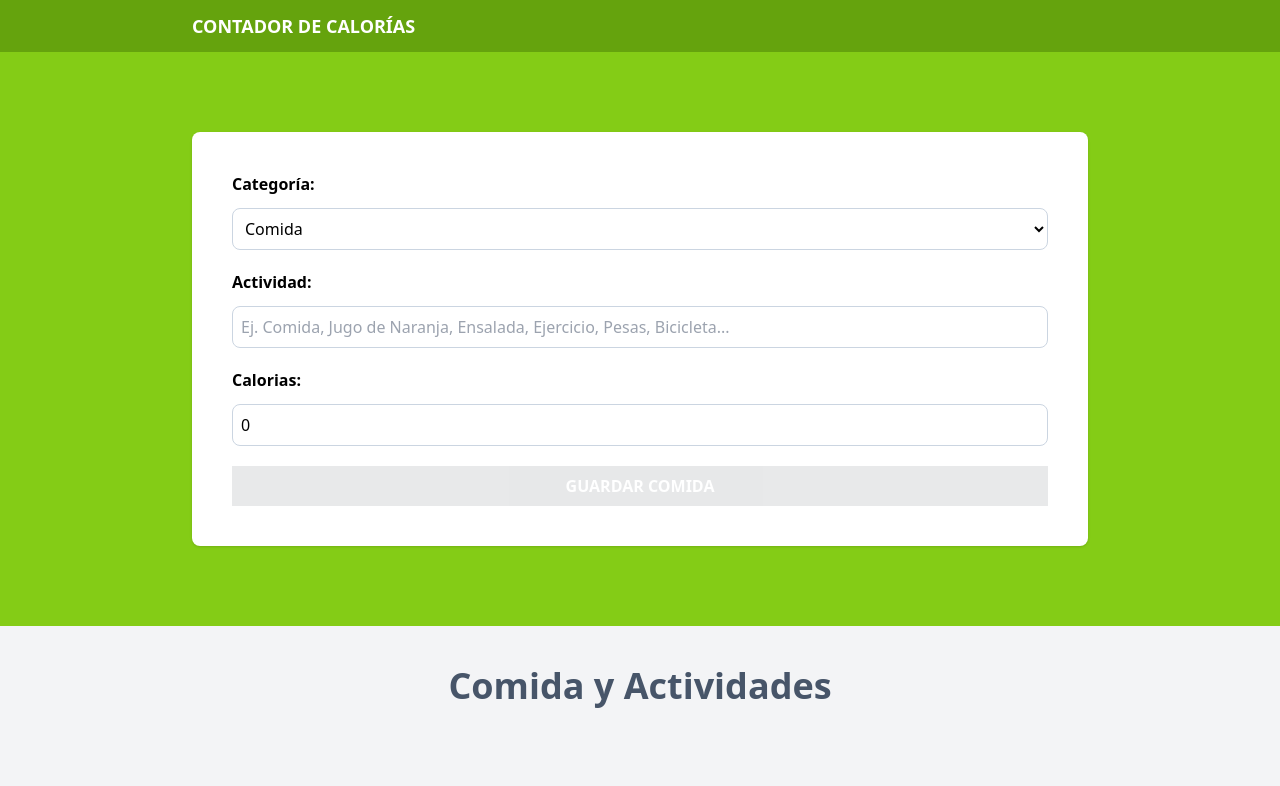
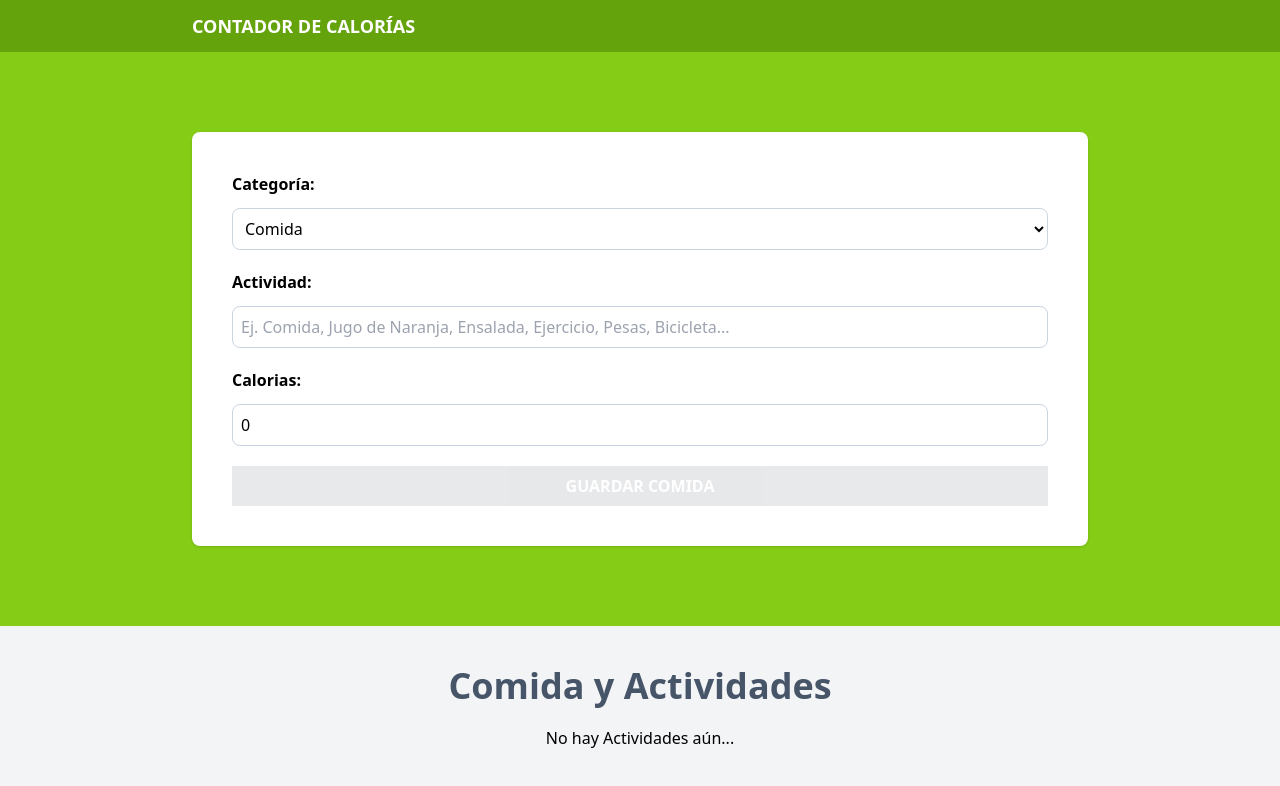
Before and after one commit to SamuelRguezSiverio/REACT-TYPESCRIPT-10-PROJECTS, a React (Vite) app in the folder 03_calorieTracker/: page / in a window 1280 px wide. Shown: the top 786 px of the page. Built offline with nearby package versions, Linux system fonts and the light colour scheme.

Commit message:
Delete function done and showing component when no activities

```diff
--- a/03_calorieTracker/src/App.tsx
+++ b/03_calorieTracker/src/App.tsx
@@ -18,13 +18,14 @@
 
       <section className="bg-lime-500 py-20 px-5">
         <div className="max-w-4xl mx-auto">
-          <Form dispatch={dispatch} />
+          <Form dispatch={dispatch} state={state} />
         </div>
       </section>
 
       <section className="p-10 mx-auto max-w-4xl">
         <ActivityList activities={state.activities} dispatch={dispatch} />
       </section>
+
     </>
   )
 }
--- a/03_calorieTracker/src/components/ActivityList.tsx
+++ b/03_calorieTracker/src/components/ActivityList.tsx
@@ -1,12 +1,14 @@
 import { Activity } from '../types'
 import { categories } from '../data/categories'
-import { PencilSquareIcon } from '@heroicons/react/24/outline'
+import { PencilSquareIcon, XCircleIcon } from '@heroicons/react/24/outline'
 import { ActivityActions } from '../reducers/activity-reducer'
-import { Dispatch } from 'react'
+import { Dispatch, useMemo } from 'react'
+
 type ActivityListProps = {
   activities: Activity[]
   dispatch: Dispatch<ActivityActions>
 }
+
 export default function ActivityList({
   activities,
   dispatch,
@@ -15,13 +17,19 @@
     const categoryFound = categories.find((cat) => cat.id === category)
     return categoryFound ? categoryFound.name : ''
   }
+
+  const isEmptyActivities = useMemo(() => activities.length === 0, [activities])
+
   return (
     <>
       <h2 className="text-4xl font-bold text-slate-600 text-center">
         Comida y Actividades
       </h2>
 
-      {activities.map((activity) => (
+      {isEmptyActivities ? (
+        <p className="text-center my-5">No hay Actividades aún...</p>
+      ) : (
+        activities.map((activity) => (
           <div
             key={activity.id}
             className="px-5 py-10 bg-white mt-5 flex justify-between"
@@ -42,14 +50,28 @@
             <div className="flex gap-5 items-center">
               <button
                 onClick={() =>
-                dispatch({ type: 'set-activeId', payload: { id: activity.id } })
+                  dispatch({
+                    type: 'set-activeId',
+                    payload: { id: activity.id },
+                  })
                 }
               >
                 <PencilSquareIcon className="h-8 w-8 text-gray-800" />
               </button>
+              <button
+                onClick={() =>
+                  dispatch({
+                    type: 'delete-activity',
+                    payload: { id: activity.id },
+                  })
+                }
+              >
+                <XCircleIcon className="h-8 w-8 text-red-500" />
+              </button>
             </div>
           </div>
-      ))}
+        ))
+      )}
     </>
   )
 }
--- a/03_calorieTracker/src/components/Form.tsx
+++ b/03_calorieTracker/src/components/Form.tsx
@@ -1,11 +1,12 @@
-import { useState, ChangeEvent, FormEvent, Dispatch } from 'react'
+import { useState, ChangeEvent, FormEvent, Dispatch, useEffect } from 'react'
 import { v4 as uuidv4 } from 'uuid'
 import { categories } from '../data/categories'
 import { Activity } from '../types'
-import { ActivityActions } from '../reducers/activity-reducer'
+import { ActivityActions, ActivityState } from '../reducers/activity-reducer'
 
 type FormProps = {
   dispatch: Dispatch<ActivityActions>
+  state: ActivityState
 }
 
 const initialState: Activity = {
@@ -15,8 +16,17 @@
   calories: 0,
 }
 
-export default function Form({ dispatch }: FormProps) {
+export default function Form({ dispatch, state }: FormProps) {
   const [activity, setActivity] = useState<Activity>(initialState)
+
+  useEffect(() => {
+    if (state.activeId) {
+      const selectedActiveId = state.activities.filter(
+        (stateActivity) => stateActivity.id === state.activeId
+      )[0]
+      setActivity(selectedActiveId)
+    }
+  }, [state.activeId])
 
   const handleChange = (
     e: ChangeEvent<HTMLSelectElement> | ChangeEvent<HTMLInputElement>
--- a/03_calorieTracker/src/reducers/activity-reducer.ts
+++ b/03_calorieTracker/src/reducers/activity-reducer.ts
@@ -3,8 +3,9 @@
 export type ActivityActions =
   | { type: 'save-activity'; payload: { newActivity: Activity } }
   | { type: 'set-activeId'; payload: { id: Activity['id'] } }
+  | { type: 'delete-activity'; payload: { id: Activity['id'] } }
 
-type ActivityState = {
+export type ActivityState = {
   activities: Activity[]
   activeId: Activity['id']
 }
@@ -19,16 +20,35 @@
   action: ActivityActions
 ) => {
   if (action.type === 'save-activity') {
+    let updatedActivities: Activity[] = []
+    if (state.activeId) {
+      updatedActivities = state.activities.map((activity) =>
+        activity.id === state.activeId ? action.payload.newActivity : activity
+      )
+    } else {
+      updatedActivities = [...state.activities, action.payload.newActivity]
+    }
     return {
       ...state,
-      activities: [...state.activities, action.payload.newActivity],
+      activities: updatedActivities,
+      activeId: '',
     }
   }
+
   if (action.type === 'set-activeId') {
     return {
       ...state,
       activeId: action.payload.id,
     }
   }
+
+  if (action.type === 'delete-activity') {
+    return {
+      ...state,
+      activities: state.activities.filter(
+        (activity) => activity.id !== action.payload.id
+      ),
+    }
+  }
   return state
 }
```
Lines whose indentation alone changed are shown as unchanged.
